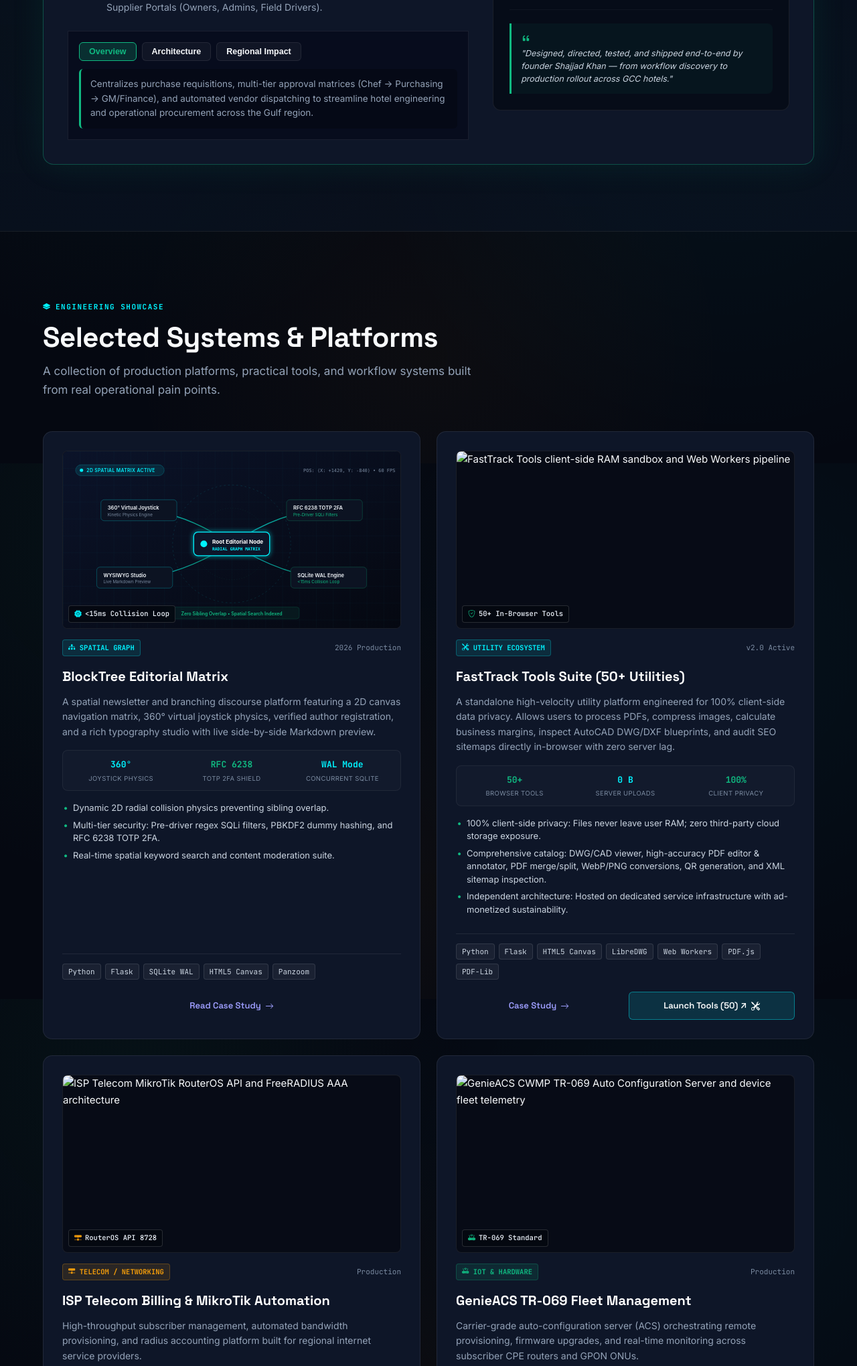
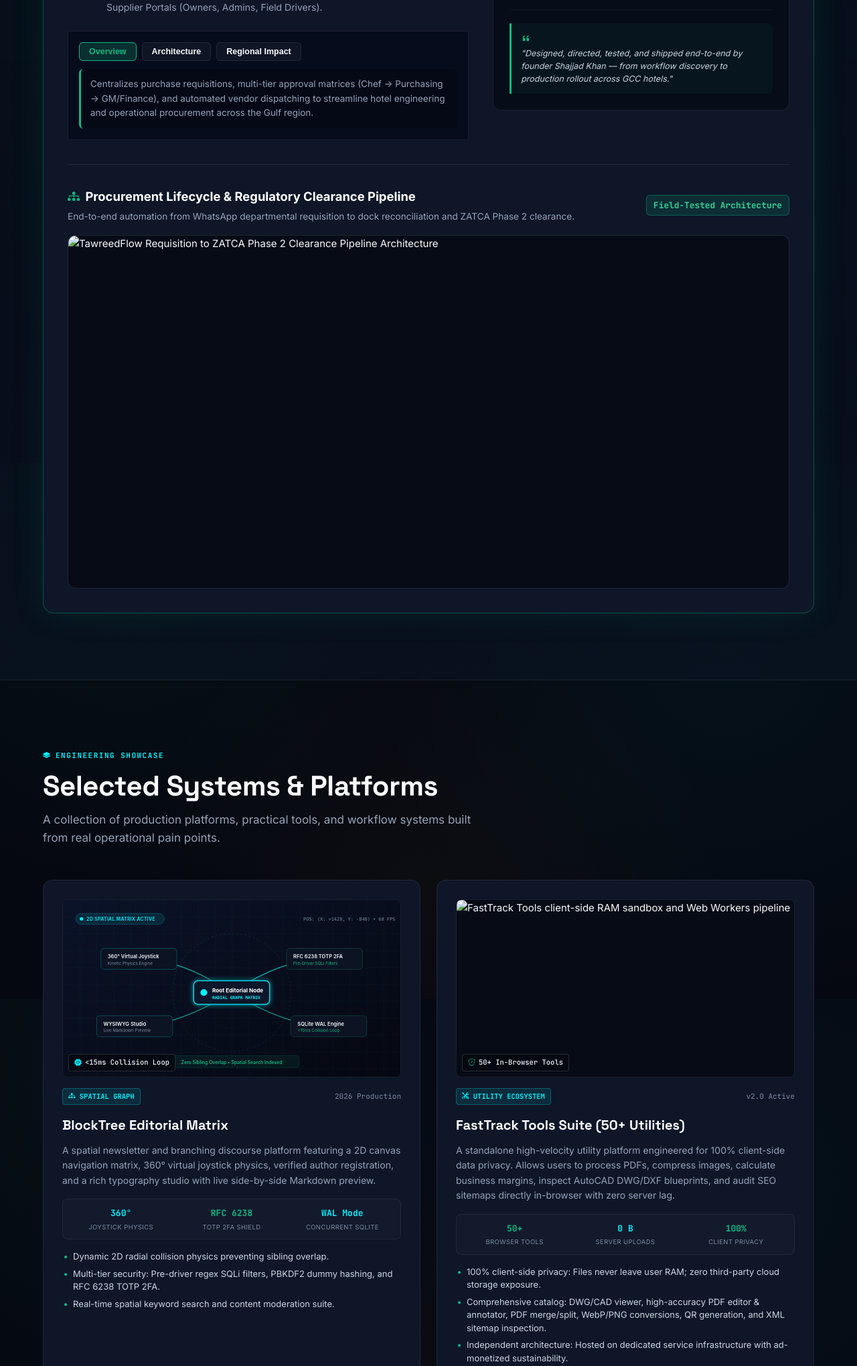
Before and after one commit to ShajjadKhan/p-portfolio, a Flask app: page / in a window 1280 px wide. Shown: the part 2508-4548 px from the top of the page at 67% size. Run offline with Flask 3, Linux system fonts and the light colour scheme; some libraries are stand-ins or nearby versions.

Commit message:
P1-2: Add TawreedFlow procurement lifecycle and ZATCA Phase 2 architectural pipeline diagram

```diff
--- a/templates/ar/case_study_tawreedflow.html
+++ b/templates/ar/case_study_tawreedflow.html
@@ -157,6 +157,12 @@
                         <li><strong>فاتورة المورد الضريبية (Tax Invoice):</strong> التي لا تُعتمد إذا تجاوزت نسبة الانحراف المالي المسموح بها (0%).</li>
                     </ol>
                 </div>
+
+                <div style="margin: 28px 0; border-radius: 12px; overflow: hidden; border: 1px solid rgba(255, 255, 255, 0.1);">
+                    <img src="{{ url_for('static', filename='images/tawreedflow-architecture.svg') }}"
+                         alt="المخطط المعماري لدورة المشتريات والفوترة في منصة توريد فلو"
+                         width="900" height="440" style="width: 100%; height: auto; display: block;" loading="lazy" decoding="async">
+                </div>
             </div>
         </div>
 
--- a/templates/index.html
+++ b/templates/index.html
@@ -422,6 +422,30 @@
                                     </p>
                                 </div>
                             </div>
+                        </div>
+                    </div>
+
+                    <!-- TawreedFlow Architecture & Outcome Strip -->
+                    <div class="flagship-architecture-wrap" style="margin-top: 36px; padding-top: 32px; border-top: 1px solid rgba(255, 255, 255, 0.08);">
+                        <div style="display: flex; justify-content: space-between; align-items: center; margin-bottom: 16px; flex-wrap: wrap; gap: 12px;">
+                            <div>
+                                <h4 style="color: #ffffff; font-size: 1.15rem; margin-bottom: 4px; display: flex; align-items: center; gap: 8px;">
+                                    <svg class="bi-icon text-emerald" aria-hidden="true" focusable="false"><use href="#bi-diagram-3-fill"></use></svg>
+                                    <span>Procurement Lifecycle &amp; Regulatory Clearance Pipeline</span>
+                                </h4>
+                                <p style="color: #94a3b8; font-size: 0.85rem; margin: 0;">
+                                    End-to-end automation from WhatsApp departmental requisition to dock reconciliation and ZATCA Phase 2 clearance.
+                                </p>
+                            </div>
+                            <span class="badge-status-live" style="background: rgba(16, 185, 129, 0.15); border: 1px solid rgba(16, 185, 129, 0.35); color: #34d399; font-size: 0.8rem; font-weight: 700; padding: 4px 10px; border-radius: 6px;">
+                                Field-Tested Architecture
+                            </span>
+                        </div>
+
+                        <div style="border-radius: 12px; overflow: hidden; border: 1px solid rgba(255, 255, 255, 0.1); background: #070b16;">
+                            <img src="{{ url_for('static', filename='images/tawreedflow-architecture.svg') }}"
+                                 alt="TawreedFlow Requisition to ZATCA Phase 2 Clearance Pipeline Architecture"
+                                 width="900" height="440" style="width: 100%; height: auto; display: block;" loading="lazy" decoding="async">
                         </div>
                     </div>
                 </div>
```
Also changed, not shown: templates/work/studies/tawreedflow.html (+9 -0 lines), static/images/tawreedflow-architecture.svg (added).
